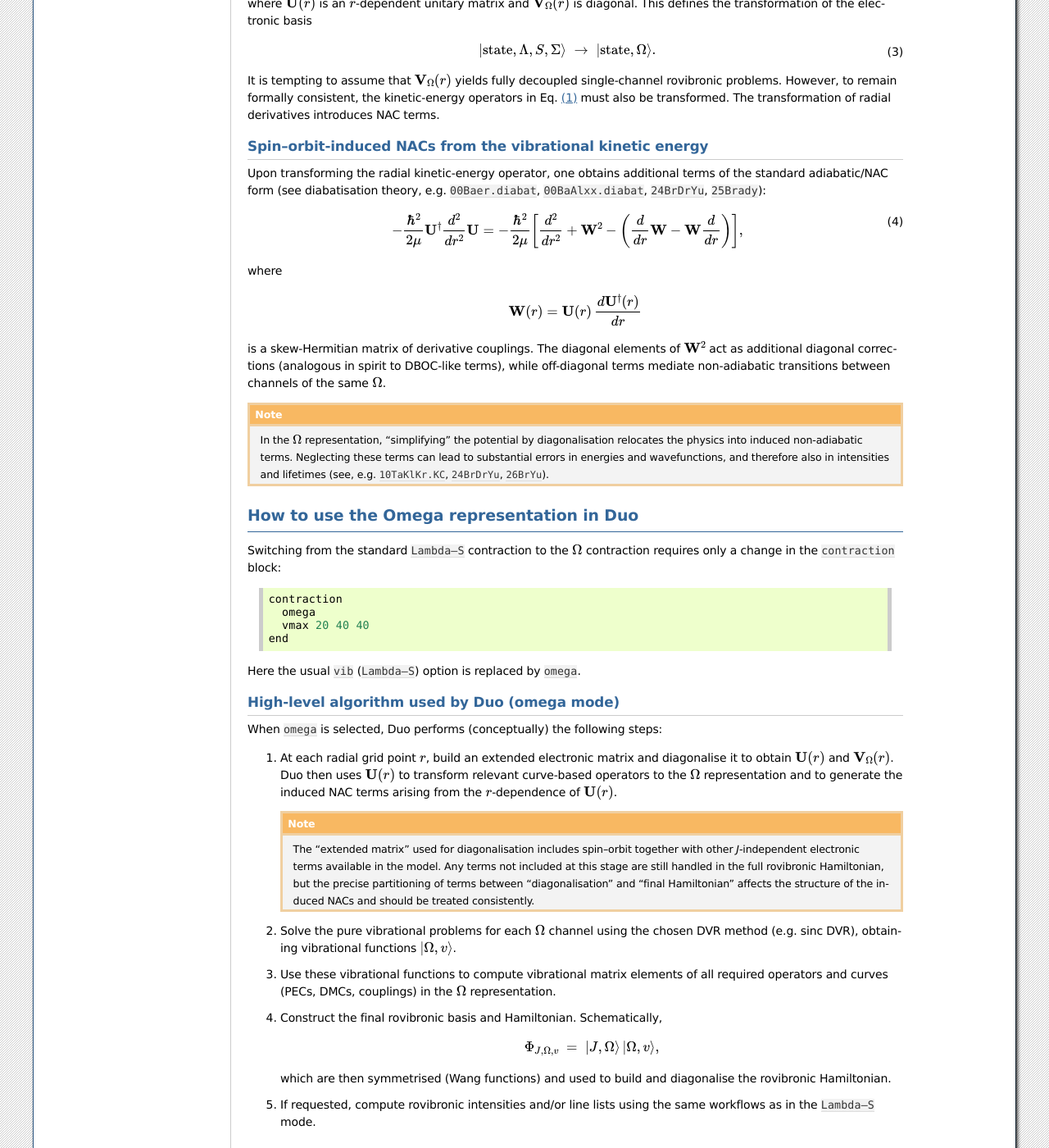
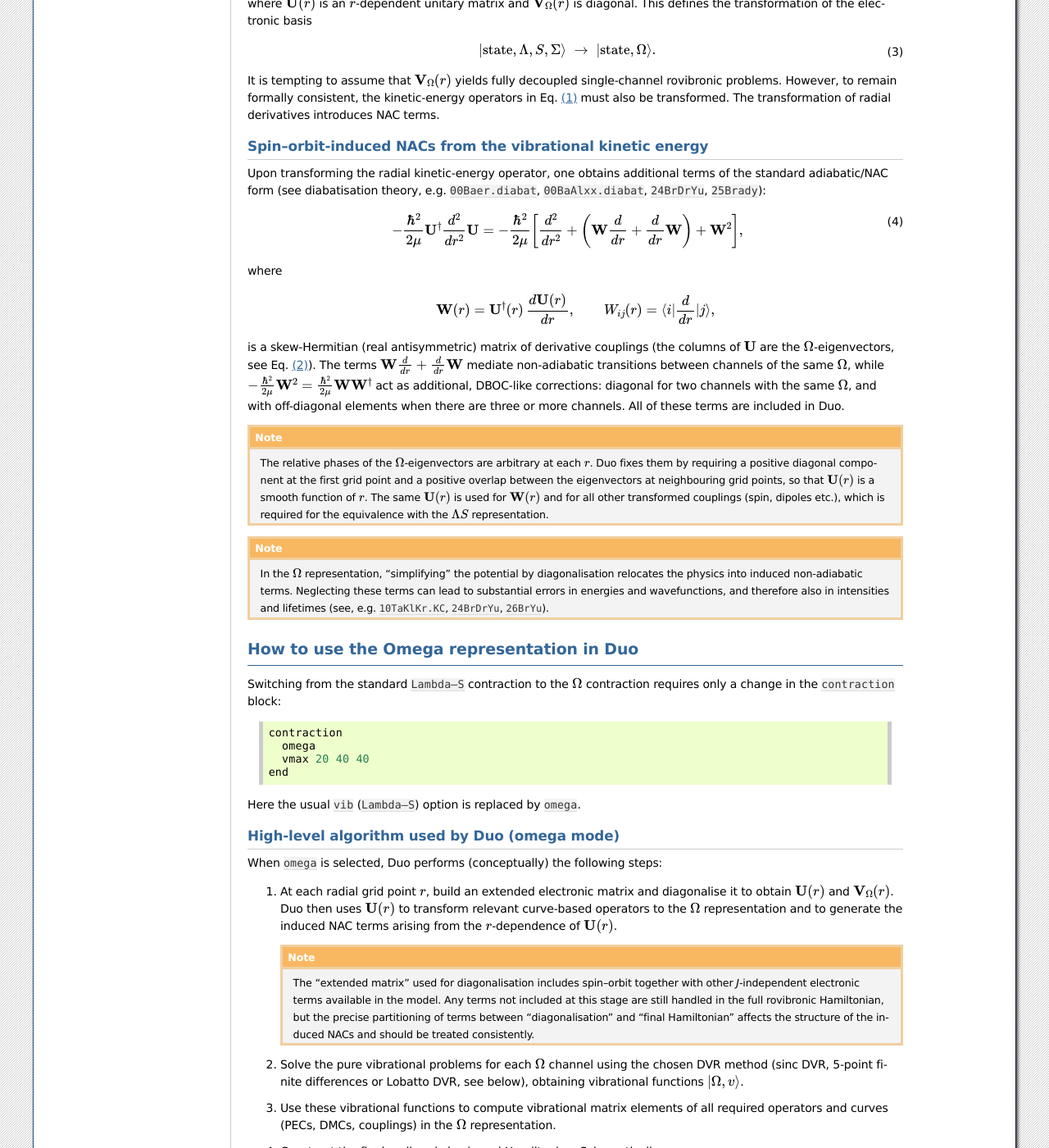
Before and after one commit to Trovemaster/Duo, a Sphinx documentation site: the page built from docs/source/omega.rst, in a window 1280 px wide and 1400 px high, scrolled down 968 px. Shown: the whole window at 82% size. Built offline with Sphinx 7.4.7, drawn with Linux system fonts in a browser that asks for light colours; cross-references to code outside the pages are shown as plain code; some of the changed text lies outside the part shown.

Commit message:
Omega representation: Lobatto DVR support and fixes of the Omega implementation
Lobatto DVR (SOLUTIONMETHOD LOBATTO, grid type 6) in the Omega contraction:
* Removed the "LOBATTO is not working for the OMEGA representation" stops.
* kinetic_energy_grid_points: Lobatto weights/derivatives are computed internally
  if not provided (fixes crashes when called without them, e.g. VIB+NAC/BOB-vib),
  and the Lobatto first-derivative matrix kinmat1 = -12h^2 (D-D^T)/2,
  D_ij = <u_i|d/dr|u_j> = sqrt(w_i) u_j'(r_i), is implemented (same convention as SINC).
* dU/dr for the NACs is now computed on the actual grid: 9-point finite differences
  with Fornberg weights (identical to the previous stencils on uniform grids; correct
  for non-uniform/Lobatto grids). Optional "derivatives spectral" (contraction block)
  for the Lobatto spectral derivative.
* Lobatto arrays are computed once in duo_j0 (OMEGA) and passed to the Omega routines.

Fixes of the Omega implementation (validated against the Lambda-Sigma representation):
* NAC sign: W = U U'^T was used instead of A = U^T dU/dr (wrong sign for two
  channels -> errors for J>0; wrong matrix for >2 channels). NACs are now stored as
  the antisymmetric A_ij and combined as <i|A_ij K1|j> + <j|A_ji K1|i>.
* DBOC-like term hbar^2/2mu (A A^T): off-diagonal elements added for >2 channels with
  the same Omega.
* Eigenvector phases: overlap-based phase tracking replaces |U| with the signs of U(r1)
  (wrong when components of U change sign).
* Uninitialised matelem pointers / Nterms of the *_omega_tot objects (segfault with gfortran).
* L+ (L-uncoupling): sigma_v images missing in L_omega_create, stale omegai_/omegaj_ check,
  missing transposed elements, debug write to unit iomega.
* Spin-rotation (J-dependent): stale omegai_/omegaj_ check removed.
* f_rot used uninitialised for L2 in the Omega diagonalisation; BOB-rot units in the
  J-independent part and a stale factor f_t in the J-dependent part.
* Unused kinetic-energy call in the Omega transformation removed.
* dipole.f90: thread-unsafe timer in do_1st_half_linestrength_omega (called inside an
  OpenMP region) commented out as in do_1st_half_linestrength.
* 5POINTDIFFERENCES: kinmat1 sign made consistent with SINC/LOBATTO (-12h^2 d/dr).

Docs: omega.rst (NAC formula, phases, Lobatto, derivatives keyword), grid.rst (type 6),
energies.rst/input.rst (SOLUTIONMETHOD LOBATTO).

```diff
--- a/docs/source/grid.rst
+++ b/docs/source/grid.rst
@@ -72,6 +72,10 @@ Transformed variable currently implemented are (Phys. Rev. A, 78:052510, 2008):
 All the transformed grids have the property of decreasing the density of points for large `r`, so that one does not `waste` too many points in
 regions where the potential is almost constant and the corresponding vibrational wave function slowly varying.
 
+* ``type 6``: Gauss-Lobatto quadrature points in the interval [rmin, rmax], including both end points. This grid is required by
+  (and can only be used with) the Lobatto DVR, ``SOLUTIONMETHOD LOBATTO``; the number of points must be even. The Lobatto DVR can be
+  used with both the ``vib`` and ``omega`` contractions.
+
 * re:  (alias ``ref``)  Reference bond length used for ``type`` > 0 (see above).
 
 * alpha:  Parameter :math:`\alpha` for ``type >0`` (see above).
--- a/docs/source/omega.rst
+++ b/docs/source/omega.rst
@@ -66,17 +66,29 @@ Upon transforming the radial kinetic-energy operator, one obtains additional ter
    =
    -\frac{\hbar^2}{2\mu}\left[
      \frac{d^2}{dr^2}
+     + \left(\mathbf{W}\frac{d}{dr} + \frac{d}{dr}\mathbf{W}\right)
      + \mathbf{W}^2
-     -\left(\frac{d}{dr}\mathbf{W} - \mathbf{W}\frac{d}{dr}\right)
    \right],
 
 where
 
 .. math::
 
-   \mathbf{W}(r) = \mathbf{U}(r)\,\frac{d\mathbf{U}^\dagger(r)}{dr}
+   \mathbf{W}(r) = \mathbf{U}^\dagger(r)\,\frac{d\mathbf{U}(r)}{dr}, \qquad W_{ij}(r) = \langle i | \frac{d}{dr} | j \rangle,
 
-is a skew-Hermitian matrix of derivative couplings. The diagonal elements of :math:`\mathbf{W}^2` act as additional diagonal corrections (analogous in spirit to DBOC-like terms), while off-diagonal terms mediate non-adiabatic transitions between channels of the same :math:`\Omega`.
+is a skew-Hermitian (real antisymmetric) matrix of derivative couplings (the columns of :math:`\mathbf{U}` are the
+:math:`\Omega`-eigenvectors, see Eq. :eq:`eq-omega-diagonalisation`). The terms :math:`\mathbf{W}\frac{d}{dr} + \frac{d}{dr}\mathbf{W}`
+mediate non-adiabatic transitions between channels of the same :math:`\Omega`, while
+:math:`-\frac{\hbar^2}{2\mu}\mathbf{W}^2 = \frac{\hbar^2}{2\mu}\mathbf{W}\mathbf{W}^\dagger` act as additional, DBOC-like corrections:
+diagonal for two channels with the same :math:`\Omega`, and with off-diagonal elements when there are three or more channels.
+All of these terms are included in Duo.
+
+.. note::
+   The relative phases of the :math:`\Omega`-eigenvectors are arbitrary at each :math:`r`. Duo fixes them by requiring
+   a positive diagonal component at the first grid point and a positive overlap between the eigenvectors at neighbouring
+   grid points, so that :math:`\mathbf{U}(r)` is a smooth function of :math:`r`. The same :math:`\mathbf{U}(r)` is used
+   for :math:`\mathbf{W}(r)` and for all other transformed couplings (spin, dipoles etc.), which is required
+   for the equivalence with the :math:`\Lambda S` representation.
 
 .. note::
    In the :math:`\Omega` representation, “simplifying” the potential by diagonalisation relocates the physics into  induced non-adiabatic terms. Neglecting these terms can lead to substantial errors in energies and wavefunctions, and therefore also in intensities and lifetimes (see, e.g. :cite:p:`10TaKlKr.KC`, :cite:p:`24BrDrYu`, :cite:p:`26BrYu`).
@@ -106,7 +118,7 @@ When ``omega`` is selected, Duo performs (conceptually) the following steps:
    .. note::
       The “extended matrix” used for diagonalisation includes spin–orbit together with other *J*-independent electronic terms available in the model. Any terms not included at this stage are still handled in the full rovibronic Hamiltonian, but the precise partitioning of terms between “diagonalisation” and “final Hamiltonian” affects the  structure of the induced NACs and should be treated consistently.
 
-2. Solve the pure vibrational problems for each :math:`\Omega` channel using the chosen DVR method (e.g. sinc DVR), obtaining vibrational functions :math:`|\Omega, v\rangle`.
+2. Solve the pure vibrational problems for each :math:`\Omega` channel using the chosen DVR method (sinc DVR, 5-point finite differences or Lobatto DVR, see below), obtaining vibrational functions :math:`|\Omega, v\rangle`.
 
 3. Use these vibrational functions to compute vibrational matrix elements of all required operators and curves (PECs, DMCs, couplings) in the :math:`\Omega` representation.
 
@@ -119,6 +131,55 @@ When ``omega`` is selected, Duo performs (conceptually) the following steps:
    which are then symmetrised (Wang functions) and used to build and diagonalise the rovibronic Hamiltonian.
 
 5. If requested, compute rovibronic intensities and/or line lists using the same workflows as in the ``Lambda–S`` mode.
+
+.. note::
+   The vibrational basis functions :math:`|\Omega, v\rangle` are solutions of the single-channel problems with the
+   :math:`\Omega`-PECs only, while the NAC and DBOC-like terms are added to the rovibronic Hamiltonian. For very sharp
+   avoided crossings (strongly localised NACs) the convergence with respect to ``vmax`` can therefore be slow and should be checked.
+
+
+Grids and DVR methods: sinc and Lobatto
+^^^^^^^^^^^^^^^^^^^^^^^^^^^^^^^^^^^^^^^
+
+The :math:`\Omega` representation can be used with all solution methods of Duo, including the Lobatto DVR
+(Gauss–Lobatto quadrature grid, ``type 6``), e.g.
+
+::
+
+   SOLUTIONMETHOD LOBATTO
+
+   grid
+     npoints 1000
+     range   0.80 4.00
+     type    6
+   end
+
+   contraction
+     omega
+     vmax 80
+   end
+
+The derivative couplings :math:`\mathbf{W}(r)=\mathbf{U}^\dagger d\mathbf{U}/dr` require :math:`d\mathbf{U}/dr` on the grid.
+By default it is evaluated with 9-point finite-difference formulas using the Fornberg weights for the actual
+(in general non-uniformly spaced, e.g. Lobatto) grid points; for a uniform grid these are the standard central
+(one-sided at the grid edges) formulas. For the Lobatto grid, the spectral derivative of the Lagrange interpolating polynomial
+through all Lobatto points (the same polynomial representation as used by the Lobatto DVR) can be requested instead:
+
+::
+
+   contraction
+     omega
+     vmax 80
+     derivatives spectral
+   end
+
+The spectral derivative converges very fast for smooth, well resolved :math:`\mathbf{U}(r)`, but, being global, it spreads the
+errors of any under-resolved sharp features of :math:`\mathbf{U}(r)` (e.g. a near crossing of two weakly coupled states of the same
+:math:`\Omega`) over the whole grid; the local finite-difference formulas (``derivatives FD``, default) are more robust.
+
+The matrix of :math:`d/dr` used for the NAC terms is the antisymmetrised Lobatto-DVR derivative matrix
+:math:`\langle u_i|d/dr|u_j\rangle` for ``LOBATTO`` and the sinc-DVR derivative matrix for ``SINC``.
+As for the ``Lambda–S`` contraction, ``LOBATTO`` requires the grid ``type 6`` and an even number of grid points.
 
 Omega-specific output
 ---------------------
@@ -179,6 +240,11 @@ Keywords
    vib
       Standard option in the ``contraction`` block for the Hund’s case (a) ``Lambda–S`` representation  (the default behaviour in Duo). In this manual it may also be referred to as the ``Lambda–S`` contraction.
 
+   derivatives
+      Option in the ``contraction`` block (``omega`` only) defining how :math:`d\mathbf{U}/dr` for the NACs is computed:
+      ``FD`` (default, 9-point finite differences on the actual grid) or ``SPECTRAL`` (Lagrange-interpolation derivative,
+      ``SOLUTIONMETHOD LOBATTO`` only).
+
       Example:
       ::
 
```
Also changed, not shown: docs/source/energies.rst (+8 -0 lines), docs/source/input.rst (+8 -0 lines), 2 other files.
